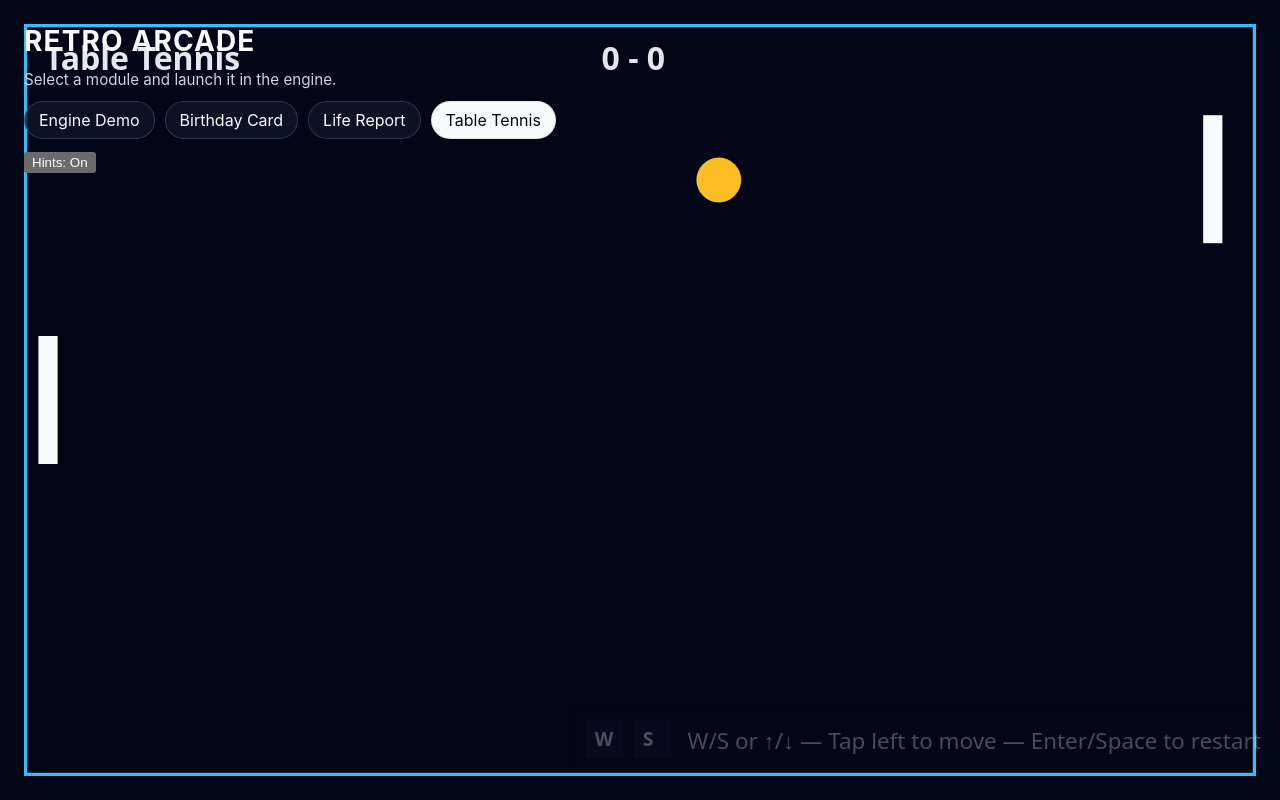
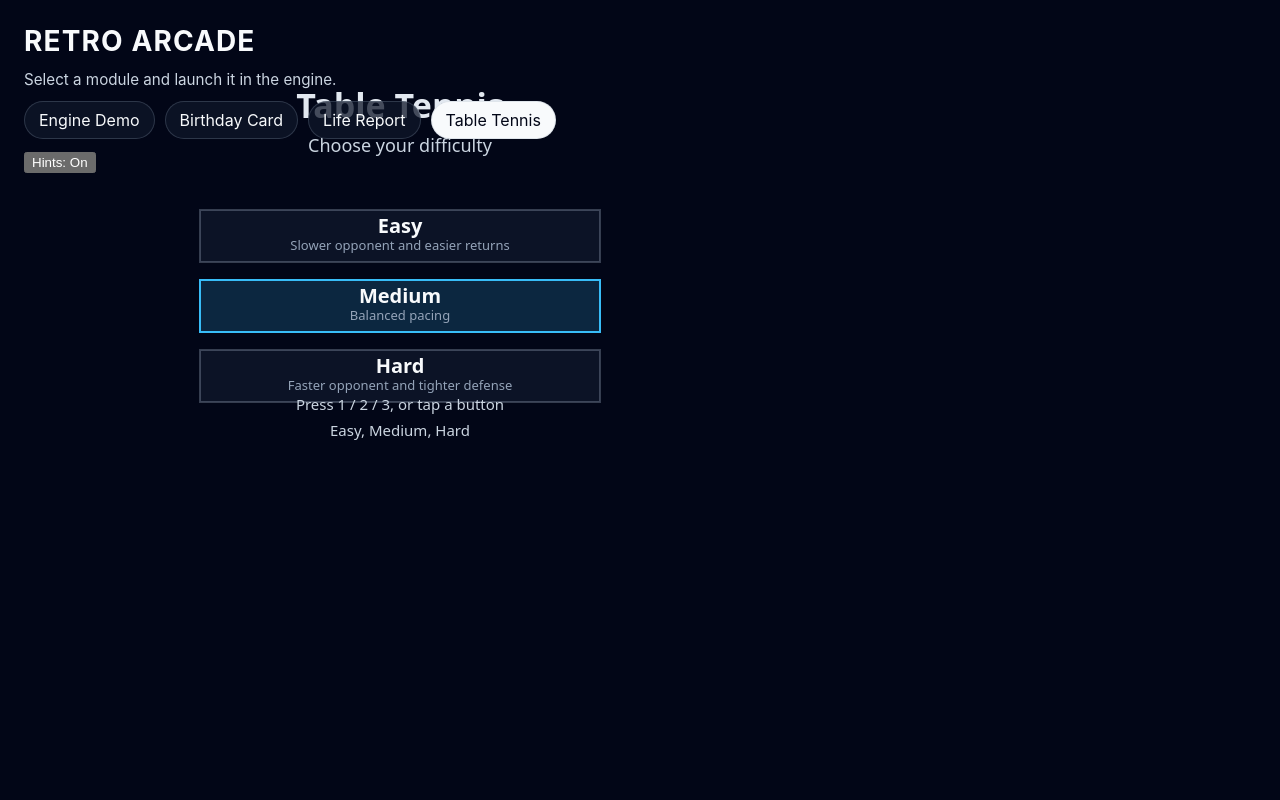
Before and after one commit to clbagwell/Retro-Arcade, a website built with Vite: page src/index.html in a window 1280 px wide. Both pictures are taken after a click on the button "Table Tennis". Built offline with nearby package versions, Linux system fonts and the light colour scheme.

Commit message:
Add difficulty levels

```diff
--- a/docs/index.html
+++ b/docs/index.html
@@ -8,7 +8,7 @@
     <link rel="icon" type="image/svg+xml" href="./favicon.svg" />
     <link rel="icon" type="image/png" href="./favicon.png" />
 
-    <script type="module" crossorigin src="./assets/index.774feb26.js"></script>
+    <script type="module" crossorigin src="./assets/index.eaab61f5.js"></script>
     <link rel="stylesheet" href="./assets/index.c5a8eb31.css">
   </head>
   <body>
--- a/src/games/table-tennis/TableTennisGame.ts
+++ b/src/games/table-tennis/TableTennisGame.ts
@@ -1,6 +1,24 @@
 import type { Game, GameContext } from "../../engine/types";
 
 const MAX_SCORE = 5;
+const MENU_BUTTONS = ["easy", "medium", "hard"] as const;
+
+type Difficulty = (typeof MENU_BUTTONS)[number];
+
+interface DifficultyConfig {
+  label: string;
+  aiSpeed: number;
+  reactionDelay: number;
+  aimError: number;
+  returnSpeed: number;
+  ballSpeed: number;
+}
+
+const DIFFICULTY_CONFIG: Record<Difficulty, DifficultyConfig> = {
+  easy: { label: "Easy", aiSpeed: 180, reactionDelay: 0.22, aimError: 42, returnSpeed: 120, ballSpeed: 0.92 },
+  medium: { label: "Medium", aiSpeed: 260, reactionDelay: 0.12, aimError: 20, returnSpeed: 180, ballSpeed: 1 },
+  hard: { label: "Hard", aiSpeed: 340, reactionDelay: 0.05, aimError: 8, returnSpeed: 240, ballSpeed: 1.08 },
+};
 
 interface SoundManager {
   hit: HTMLAudioElement;
@@ -44,12 +62,15 @@
   private readonly gameWidth = 800;
   private readonly gameHeight = 500;
 
+  private difficulty: Difficulty | null = null;
   private x = 160;
   private y = 120;
   private vx = 220;
   private vy = 180;
   private paddleY = 0;
   private opponentY = 0;
+  private opponentTargetY = 0;
+  private opponentTimer = 0;
   private leftScore = 0;
   private rightScore = 0;
   private gameOver = false;
@@ -58,7 +79,7 @@
   private musicPlaying = false;
 
   init(_context: GameContext): void {
-    this.reset();
+    this.showDifficultyMenu();
     try {
       this.soundManager.music.play().catch(() => {});
       this.musicPlaying = true;
@@ -68,7 +89,9 @@
   }
 
   resize(_context: GameContext): void {
-    this.reset();
+    if (this.difficulty !== null) {
+      this.reset();
+    }
   }
 
   update(deltaSeconds: number, context: GameContext): void {
@@ -81,12 +104,50 @@
     const offsetX = (screenWidth - this.gameWidth * scale) / 2;
     const offsetY = (screenHeight - this.gameHeight * scale) / 2;
 
+    if (this.difficulty === null) {
+      if (!input) {
+        return;
+      }
+
+      if (input.anyKeyDown("Digit1", "Numpad1")) {
+        this.startGame("easy");
+        return;
+      }
+
+      if (input.anyKeyDown("Digit2", "Numpad2", "Enter", "Space")) {
+        this.startGame("medium");
+        return;
+      }
+
+      if (input.anyKeyDown("Digit3", "Numpad3")) {
+        this.startGame("hard");
+        return;
+      }
+
+      if (input.isPointerDown()) {
+        const pointerX = (input.pointer.x - offsetX) / scale;
+        const pointerY = (input.pointer.y - offsetY) / scale;
+        const buttonLeft = 200;
+        const buttonWidth = 400;
+        const buttonHeight = 52;
+        const buttonGap = 18;
+        const buttonTop = 210;
+
+        for (let i = 0; i < MENU_BUTTONS.length; i++) {
+          const top = buttonTop + i * (buttonHeight + buttonGap);
+          if (pointerX >= buttonLeft && pointerX <= buttonLeft + buttonWidth && pointerY >= top && pointerY <= top + buttonHeight) {
+            this.startGame(MENU_BUTTONS[i]);
+            return;
+          }
+        }
+      }
+
+      return;
+    }
+
     if (this.gameOver) {
       if (input?.anyKeyDown("Enter", "Space")) {
-        this.leftScore = 0;
-        this.rightScore = 0;
-        this.gameOver = false;
-        this.reset();
+        this.showDifficultyMenu();
       }
       return;
     }
@@ -126,7 +187,30 @@
     }
 
     this.paddleY = Math.min(Math.max(this.paddleY, 24), this.gameHeight - 104);
-    this.opponentY = Math.min(Math.max(this.y - 40, 24), this.gameHeight - 104);
+
+    const config = DIFFICULTY_CONFIG[this.difficulty];
+    const centerTarget = this.gameHeight / 2 - 40;
+    if (this.vx > 0) {
+      if (this.opponentTimer <= 0) {
+        const aimOffset = (Math.random() * 2 - 1) * config.aimError;
+        this.opponentTargetY = Math.min(Math.max(this.y - 40 + aimOffset, 24), this.gameHeight - 104);
+        this.opponentTimer = config.reactionDelay;
+      }
+    } else {
+      this.opponentTargetY = centerTarget;
+      this.opponentTimer = 0;
+    }
+
+    this.opponentTimer = Math.max(0, this.opponentTimer - deltaSeconds);
+    const opponentSpeed = this.vx > 0 ? config.aiSpeed : config.returnSpeed;
+    const opponentDelta = this.opponentTargetY - this.opponentY;
+    const opponentStep = opponentSpeed * deltaSeconds;
+    if (Math.abs(opponentDelta) <= opponentStep) {
+      this.opponentY = this.opponentTargetY;
+    } else {
+      this.opponentY += Math.sign(opponentDelta) * opponentStep;
+    }
+    this.opponentY = Math.min(Math.max(this.opponentY, 24), this.gameHeight - 104);
 
     this.x += this.vx * deltaSeconds;
     this.y += this.vy * deltaSeconds;
@@ -178,6 +262,11 @@
     ctx.fillStyle = "#020617";
     ctx.fillRect(0, 0, width, height);
 
+    if (this.difficulty === null) {
+      this.renderMenu(ctx);
+      return;
+    }
+
     // Apply scaling transform
     ctx.save();
     ctx.translate(offsetX, offsetY);
@@ -211,7 +300,7 @@
       ctx.fillText(winner, this.gameWidth * 0.5 - ctx.measureText(winner).width * 0.5, this.gameHeight * 0.45);
 
       ctx.font = "500 18px ui-sans-serif, system-ui, sans-serif";
-      const prompt = "Press Enter or Space to restart";
+      const prompt = "Press Enter or Space to choose again";
       ctx.fillText(prompt, this.gameWidth * 0.5 - ctx.measureText(prompt).width * 0.5, this.gameHeight * 0.55);
     }
 
@@ -261,6 +350,7 @@
     this.leftScore = 0;
     this.rightScore = 0;
     this.gameOver = false;
+    this.difficulty = null;
     if (this.musicPlaying) {
       this.soundManager.music.pause();
       this.soundManager.music.currentTime = 0;
@@ -269,13 +359,86 @@
   }
 
   private reset(): void {
+    const config = this.difficulty ? DIFFICULTY_CONFIG[this.difficulty] : DIFFICULTY_CONFIG.medium;
     this.x = this.gameWidth * 0.5;
     this.y = this.gameHeight * 0.5;
-    this.vx = 220 * (Math.random() > 0.5 ? 1 : -1);
-    this.vy = 180 * (Math.random() > 0.5 ? 1 : -1);
+    this.vx = 220 * config.ballSpeed * (Math.random() > 0.5 ? 1 : -1);
+    this.vy = 180 * config.ballSpeed * (Math.random() > 0.5 ? 1 : -1);
     this.paddleY = this.gameHeight / 2 - 40;
     this.opponentY = this.gameHeight / 2 - 40;
+    this.opponentTargetY = this.opponentY;
+    this.opponentTimer = 0;
     this.gameOver = false;
+  }
+
+  private showDifficultyMenu(): void {
+    this.difficulty = null;
+    this.leftScore = 0;
+    this.rightScore = 0;
+    this.gameOver = false;
+    this.hintTimer = 0;
+    this.opponentTimer = 0;
+  }
+
+  private startGame(difficulty: Difficulty): void {
+    this.difficulty = difficulty;
+    this.leftScore = 0;
+    this.rightScore = 0;
+    this.gameOver = false;
+    this.hintTimer = 0;
+    this.reset();
+  }
+
+  private renderMenu(ctx: CanvasRenderingContext2D): void {
+    ctx.save();
+    ctx.fillStyle = "#e2e8f0";
+    ctx.textAlign = "center";
+
+    ctx.font = "700 34px ui-sans-serif, system-ui, sans-serif";
+    ctx.fillText("Table Tennis", this.gameWidth * 0.5, 118);
+
+    ctx.font = "500 18px ui-sans-serif, system-ui, sans-serif";
+    ctx.fillStyle = "#cbd5e1";
+    ctx.fillText("Choose your difficulty", this.gameWidth * 0.5, 152);
+
+    const buttonLeft = 200;
+    const buttonWidth = 400;
+    const buttonHeight = 52;
+    const buttonGap = 18;
+    const startY = 210;
+
+    for (let i = 0; i < MENU_BUTTONS.length; i++) {
+      const difficulty = MENU_BUTTONS[i];
+      const config = DIFFICULTY_CONFIG[difficulty];
+      const top = startY + i * (buttonHeight + buttonGap);
+      const isPrimary = difficulty === "medium";
+
+      ctx.fillStyle = isPrimary ? "rgba(56, 189, 248, 0.18)" : "rgba(15, 23, 42, 0.82)";
+      ctx.fillRect(buttonLeft, top, buttonWidth, buttonHeight);
+      ctx.strokeStyle = isPrimary ? "#38bdf8" : "rgba(148, 163, 184, 0.35)";
+      ctx.lineWidth = 2;
+      ctx.strokeRect(buttonLeft, top, buttonWidth, buttonHeight);
+
+      ctx.fillStyle = "#f8fafc";
+      ctx.font = "700 20px ui-sans-serif, system-ui, sans-serif";
+      ctx.fillText(config.label, this.gameWidth * 0.5, top + 23);
+
+      ctx.font = "400 13px ui-sans-serif, system-ui, sans-serif";
+      ctx.fillStyle = "#94a3b8";
+      const detail =
+        difficulty === "easy"
+          ? "Slower opponent and easier returns"
+          : difficulty === "medium"
+            ? "Balanced pacing"
+            : "Faster opponent and tighter defense";
+      ctx.fillText(detail, this.gameWidth * 0.5, top + 40);
+    }
+
+    ctx.font = "400 15px ui-sans-serif, system-ui, sans-serif";
+    ctx.fillStyle = "#cbd5e1";
+    ctx.fillText("Press 1 / 2 / 3, or tap a button", this.gameWidth * 0.5, 410);
+    ctx.fillText("Easy, Medium, Hard", this.gameWidth * 0.5, 436);
+    ctx.restore();
   }
 
   private collides(rect: { x: number; y: number; w: number; h: number }, cx: number, cy: number, radius: number): boolean {
```
Also changed, not shown: 2 other files.
